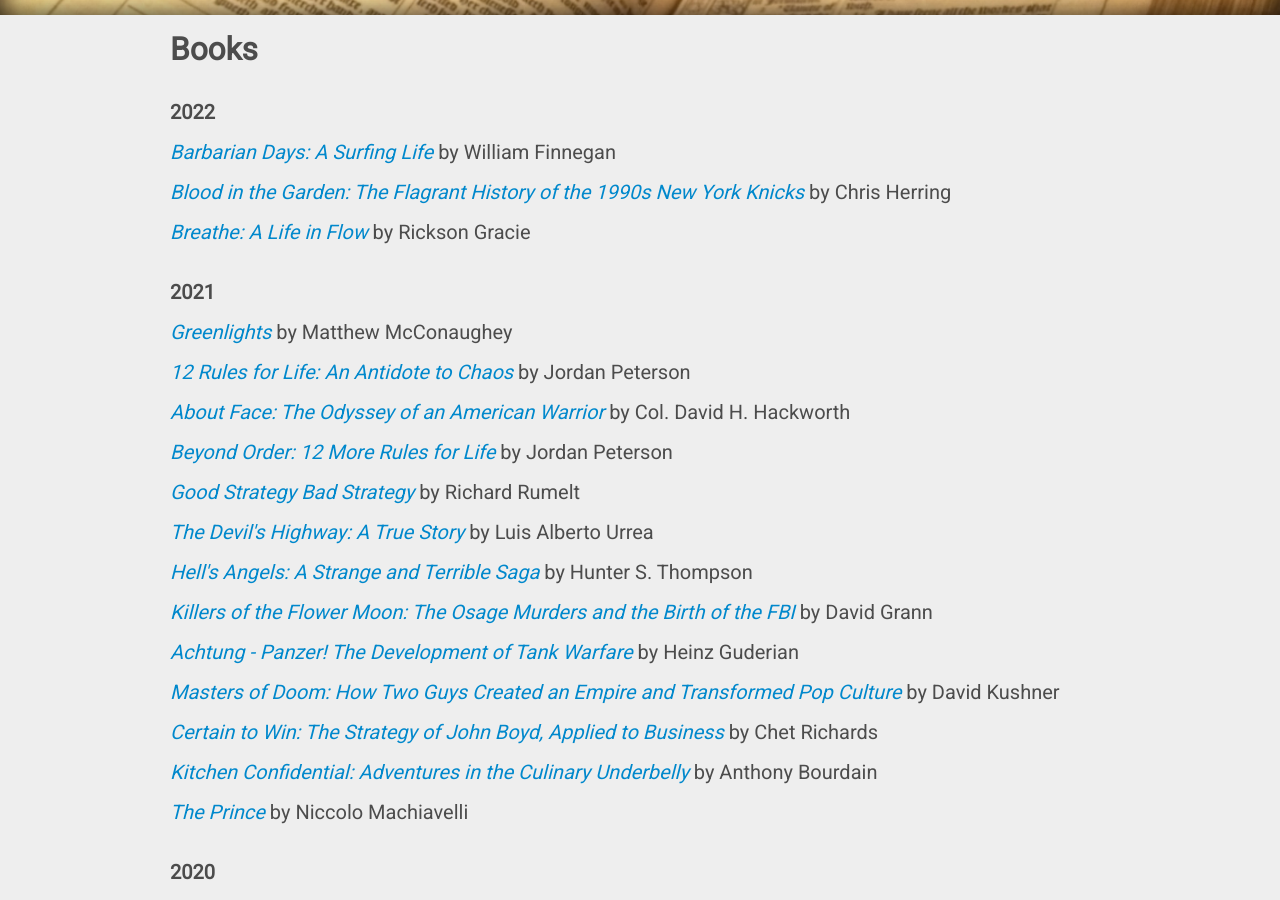
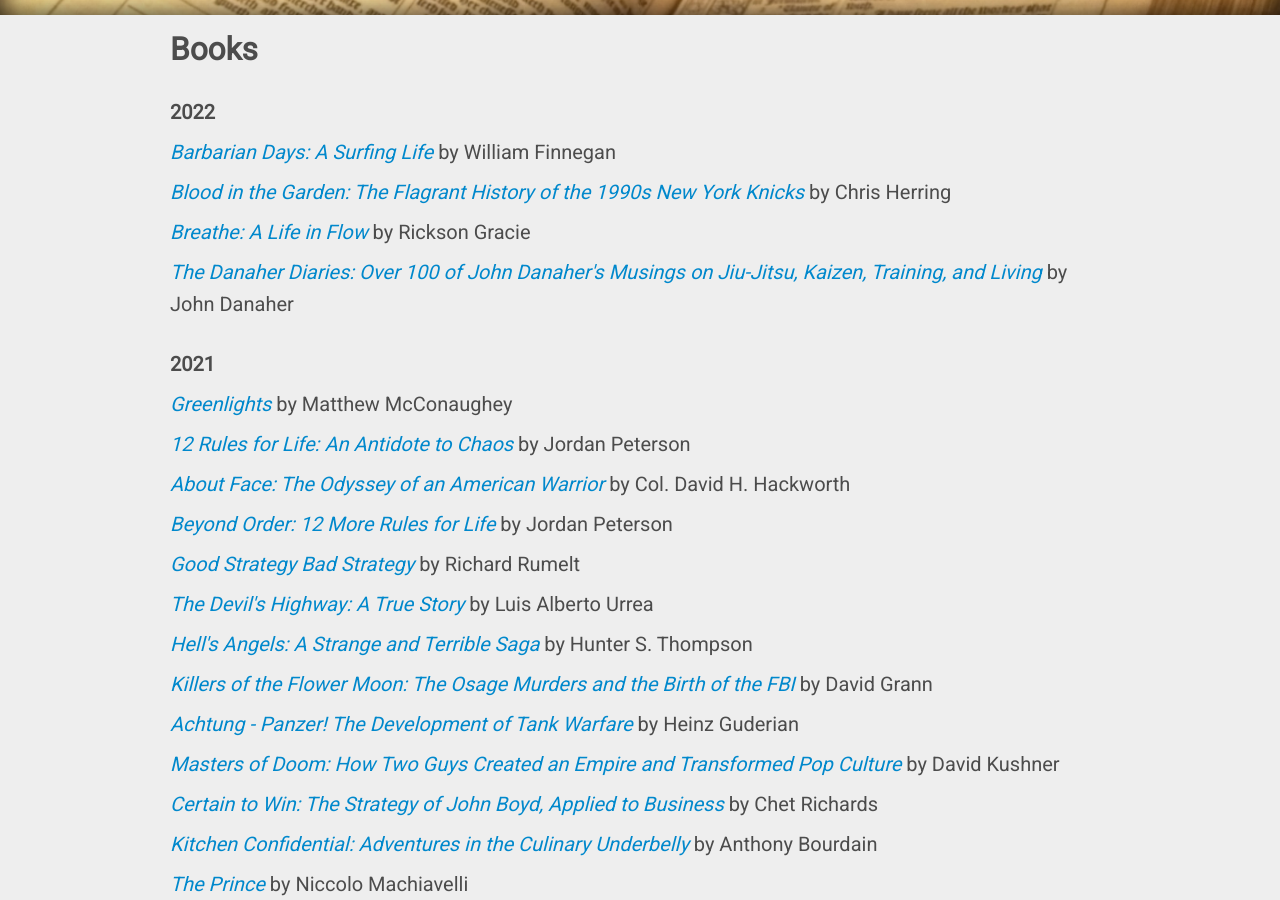
Before and after one commit to speric/speric.github.com, a Jekyll site: the page built from books/index.html, in a window 1280 px wide and 900 px high, scrolled down 309 px. Built offline with Jekyll 4.4.1, drawn with Linux system fonts in a browser that asks for light colours; some web fonts are replaced; comment, search, counter and statistics services are not loaded.

Commit message:
Add Danaher Diaries

```diff
--- a/books/index.html
+++ b/books/index.html
@@ -14,6 +14,7 @@
   <p><i><a href="https://www.amazon.com/Barbarian-Days-Surfing-William-Finnegan/dp/0143109391">Barbarian Days: A Surfing Life</a></i> by William Finnegan</p>
   <p><i><a href="https://www.amazon.com/Blood-Garden-Flagrant-History-Knicks/dp/1982132116">Blood in the Garden: The Flagrant History of the 1990s New York Knicks</a></i> by Chris Herring</p>
   <p><i><a href="https://www.amazon.com/Breathe-Life-Flow-Rickson-Gracie/dp/0063018950">Breathe: A Life in Flow</a></i> by Rickson Gracie</p>
+  <p><i><a href="https://www.amazon.com/Danaher-Diaries-Danahers-Jiu-Jitsu-Training-ebook/dp/B07TZWG61G">The Danaher Diaries: Over 100 of John Danaher's Musings on Jiu-Jitsu, Kaizen, Training, and Living</a></i> by John Danaher</p>
 
   <br/>
 
```
